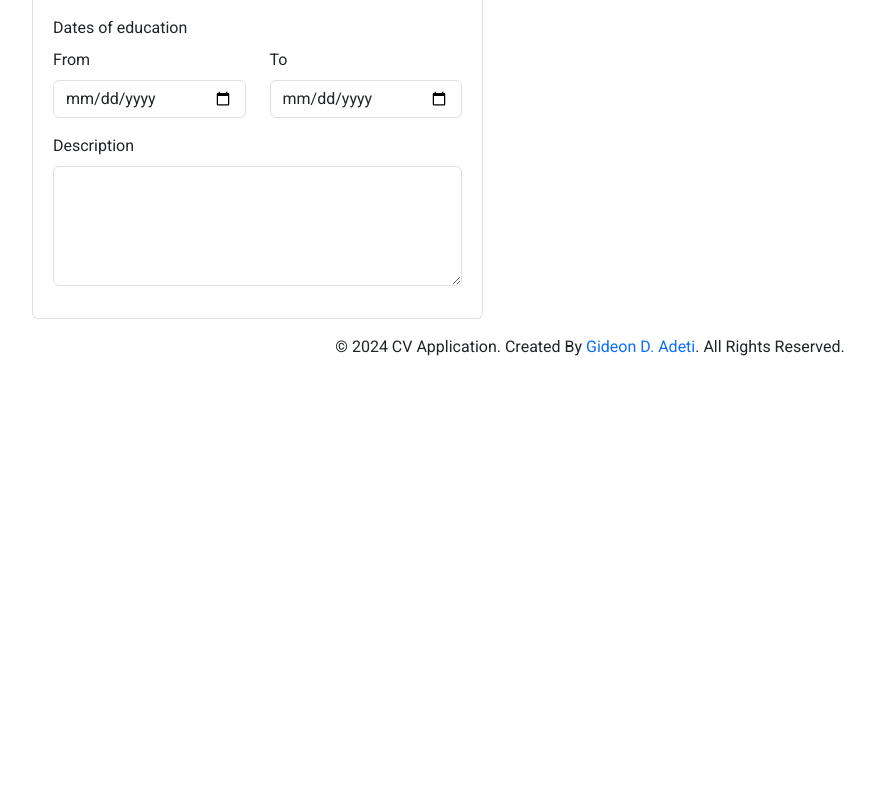
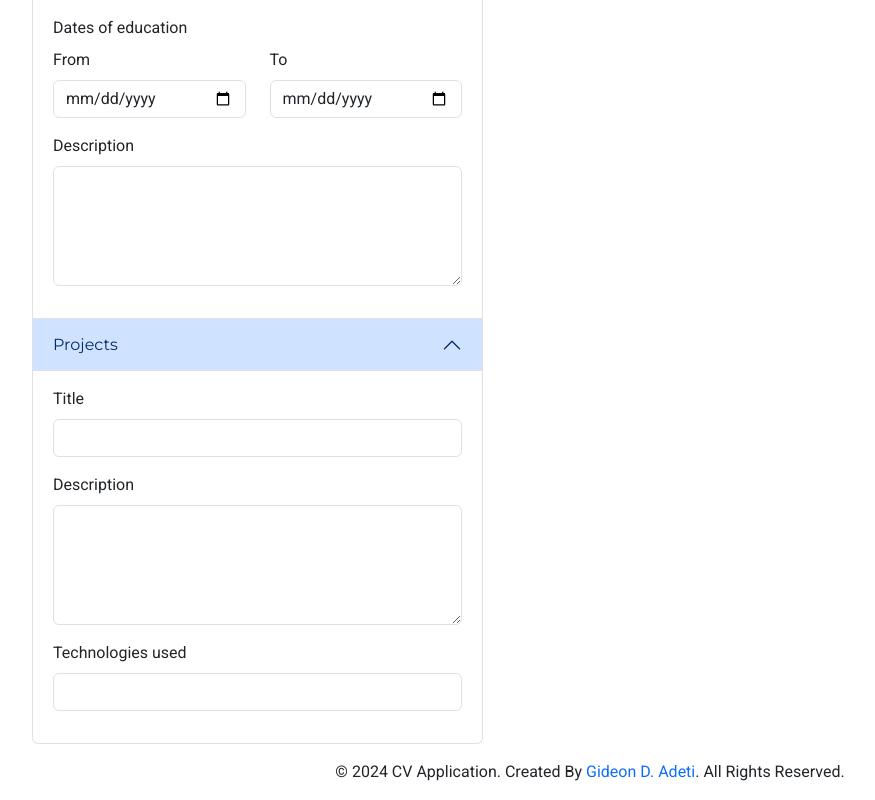
Before and after one commit to GDA0/cv-application, a React (Vite) app: page / in a window 1280 px wide. Shown: the part 2151-2951 px from the top of the page, without its empty margins (50-925 px from the left). Before the commit the page ends 2526 px from the top, so only its background shows below. Built offline with nearby package versions, Linux system fonts and the light colour scheme.

Commit message:
Work on projects part of the user inputs section

```diff
--- /dev/null
+++ b/src/components/ProjectsForm.jsx
@@ -0,0 +1,54 @@
+export default function ProjectsForm () {
+  return (
+    <div className='accordion-item'>
+      <h2 className='accordion-header'>
+        <button
+          className='accordion-button'
+          type='button'
+          data-bs-toggle='collapse'
+          data-bs-target='#projects-form-container'
+          aria-expanded='true'
+          aria-controls='projects-form-container'
+        >
+          Projects
+        </button>
+      </h2>
+      <div
+        id='projects-form-container'
+        className='accordion-collapse collapse show'
+        data-bs-parent='#user-inputs'
+      >
+        <div className='accordion-body'>
+          <form className='projects-form'>
+            <div className='mb-3'>
+              <label className='form-label' htmlFor='title'>
+                Title
+              </label>
+              <input type='text' className='form-control' id='title' />
+            </div>
+            <div className='mb-3'>
+              <label htmlFor='project-description' className='form-label'>
+                Description
+              </label>
+              <textarea
+                className='form-control'
+                id='project-description'
+                style={{ minHeight: '120px' }}
+              />
+            </div>
+            <div className='mb-3'>
+              <label className='form-label' htmlFor='technologies-used'>
+                Technologies used
+              </label>
+              <input
+                type='text'
+                className='form-control'
+                id='technologies-used'
+              />
+            </div>
+          </form>
+        </div>
+      </div>
+    </div>
+  )
+}
--- a/src/components/UserInputs.jsx
+++ b/src/components/UserInputs.jsx
@@ -1,6 +1,7 @@
 import PersonalInformationForm from './PersonalInformationForm'
 import ExperienceForm from './ExperienceForm'
 import EducationForm from './EducationForm'
+import ProjectsForm from './ProjectsForm'
 
 export default function UserInputs () {
   return (
@@ -9,6 +10,7 @@ export default function UserInputs () {
         <PersonalInformationForm />
         <ExperienceForm />
         <EducationForm />
+        <ProjectsForm />
       </div>
     </section>
   )
```
